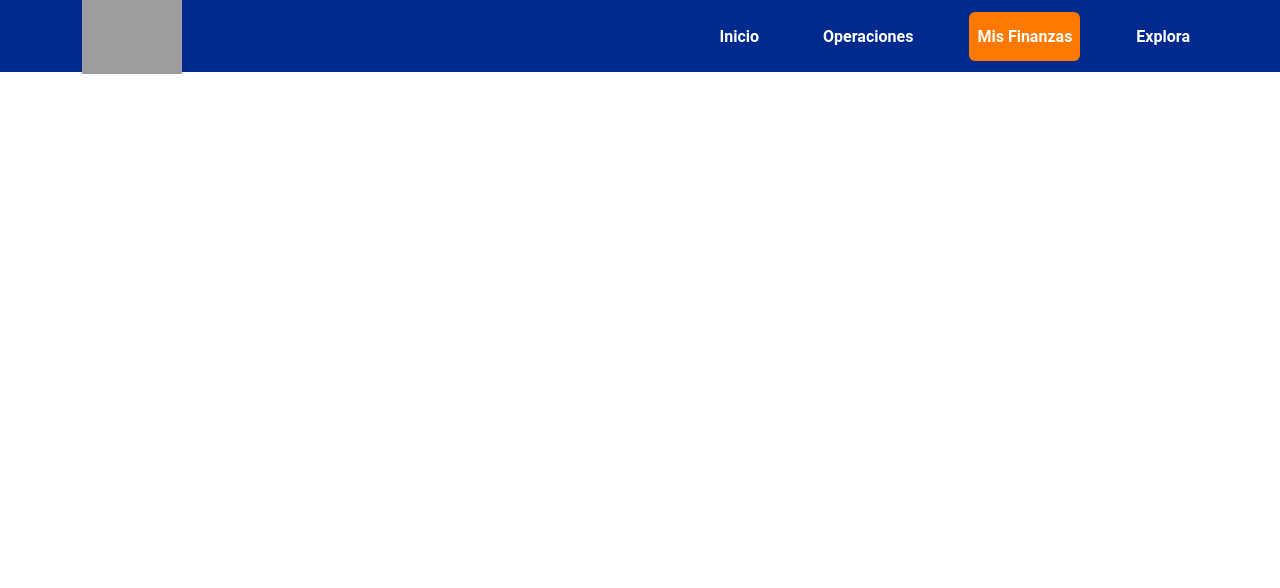
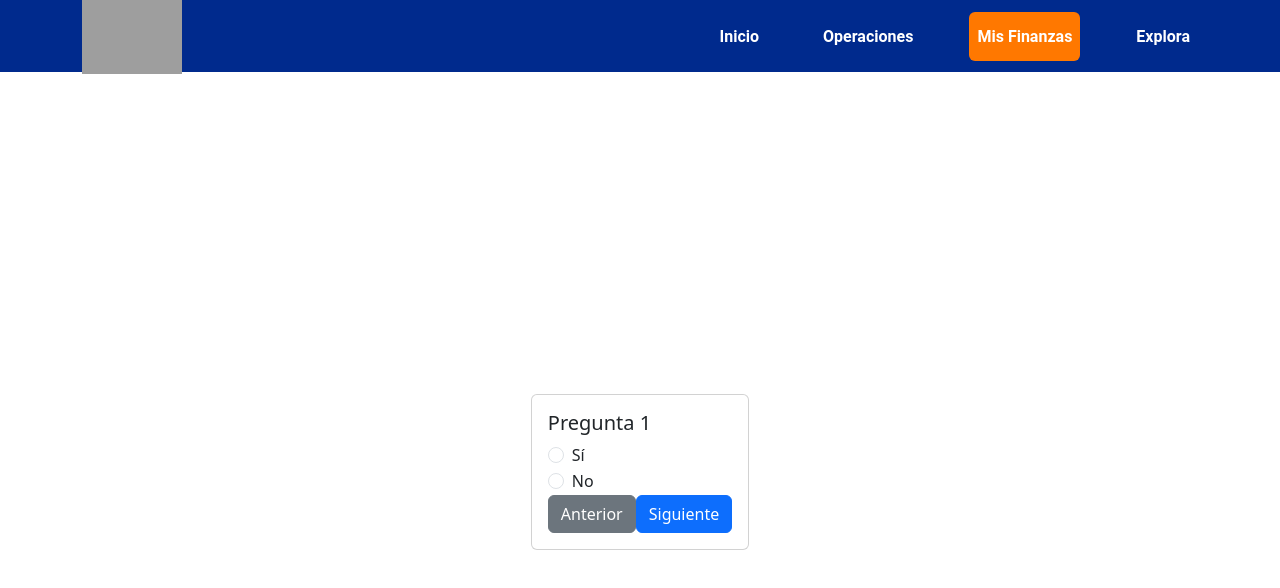
Before and after one commit to MarcoCaceresSenn/UXcrafting, a React (Create React App) app: page /questionary in a window 1280 px wide. Shown: the top 588 px of the page. Built offline with nearby package versions, Linux system fonts and the light colour scheme; grey boxes are pictures that could not be loaded.

Commit message:
agregado esqueleto de componente para preguntas

```diff
--- a/src/app/routes/AppRoutes.jsx
+++ b/src/app/routes/AppRoutes.jsx
@@ -1,12 +1,14 @@
 import { BrowserRouter as Router, Routes, Route } from 'react-router-dom';
 import React from 'react';
 import ElementoView from '../../views/View_test.jsx'
+import QuestionaryView from '../../views/questionary.view.jsx'
 
 export default function AppRoutes() {
     return (
         <Router>
             <Routes>
                 <Route path="/" element={<ElementoView/>} />
+                <Route path="/questionary" element={<QuestionaryView/>} />
             </Routes>
         </Router>
     );
--- /dev/null
+++ b/src/component/question-form-component/question.form.component.css
@@ -0,0 +1,6 @@
+.card-image {
+    max-width: 100%; /* Ajusta el ancho máximo al 100% de la tarjeta */
+    max-height: 100%; /* Ajusta la altura máxima al 100% de la tarjeta */
+    width: 100%; /* Establece el ancho al 100% de la tarjeta */
+    height: auto; /* Ajusta la altura automáticamente */
+}
--- /dev/null
+++ b/src/component/question-form-component/question.form.component.jsx
@@ -0,0 +1,58 @@
+// QuestionCardComponent.jsx
+import React, { useState } from 'react';
+
+export default function QuestionCardComponent({ question, onNext, onPrev, isLastQuestion, prevAnswer }) {
+    const [answer, setAnswer] = useState(prevAnswer || '');
+
+    const handleAnswer = (value) => {
+        setAnswer(value);
+    };
+
+    return (
+        <div className="d-flex justify-content-center align-items-center vh-100">
+            <div className="card square-card">
+                <div className="card-body">
+                    <h5 className="card-title">{question}</h5>
+                    <div className="form-check">
+                        <input
+                            type="radio"
+                            id="yes"
+                            className="form-check-input"
+                            value="Yes"
+                            checked={answer === 'Yes'}
+                            onChange={() => handleAnswer('Yes')}
+                        />
+                        <label htmlFor="yes" className="form-check-label">
+                            Sí
+                        </label>
+                    </div>
+                    <div className="form-check">
+                        <input
+                            type="radio"
+                            id="no"
+                            className="form-check-input"
+                            value="No"
+                            checked={answer === 'No'}
+                            onChange={() => handleAnswer('No')}
+                        />
+                        <label htmlFor="no" className="form-check-label">
+                            No
+                        </label>
+                    </div>
+
+                    {onPrev && (
+                        <button className="btn btn-secondary ml-2" onClick={onPrev}>
+                            Anterior
+                        </button>
+                    )}
+                    <button
+                        className="btn btn-primary"
+                        onClick={() => onNext(answer)}
+                    >
+                        {isLastQuestion ? 'Finalizar' : 'Siguiente'}
+                    </button>
+                </div>
+            </div>
+        </div>
+    );
+}
--- /dev/null
+++ b/src/views/questionary.view.jsx
@@ -0,0 +1,56 @@
+// QuestionaryPage.jsx
+import React, { useState } from 'react';
+import QuestionCardComponent from '../component/question-form-component/question.form.component';
+
+export default function QuestionaryView() {
+  const questions = [
+    'Pregunta 1',
+    'Pregunta 2',
+    'Pregunta 3',
+    'Pregunta 4',
+  ];
+
+  const [currentQuestion, setCurrentQuestion] = useState(0);
+  const [answers, setAnswers] = useState([]);
+  const [prevAnswer, setPrevAnswer] = useState('');
+
+  const handleNextQuestion = (answer) => {
+    if (!answer) {
+      alert('Debes seleccionar una respuesta.');
+      return;
+    }
+
+    const updatedAnswers = [...answers];
+    updatedAnswers[currentQuestion] = answer;
+
+    if (currentQuestion < questions.length - 1) {
+      setCurrentQuestion(currentQuestion + 1);
+      setPrevAnswer(answer);
+    } else {
+      console.log('Respuestas finales:', updatedAnswers);
+    }
+
+    setAnswers(updatedAnswers);
+  };
+
+  const handlePrevQuestion = () => {
+    if (currentQuestion > 0) {
+      setCurrentQuestion(currentQuestion - 1);
+      setPrevAnswer(answers[currentQuestion - 1]);
+    }
+  };
+
+  return (
+    <div className="d-flex justify-content-center align-items-center vh-100">
+      {currentQuestion < questions.length && (
+        <QuestionCardComponent
+          question={questions[currentQuestion]}
+          onNext={handleNextQuestion}
+          onPrev={handlePrevQuestion}
+          isLastQuestion={currentQuestion === questions.length - 1}
+          prevAnswer={prevAnswer}
+        />
+      )}
+    </div>
+  );
+}
```
